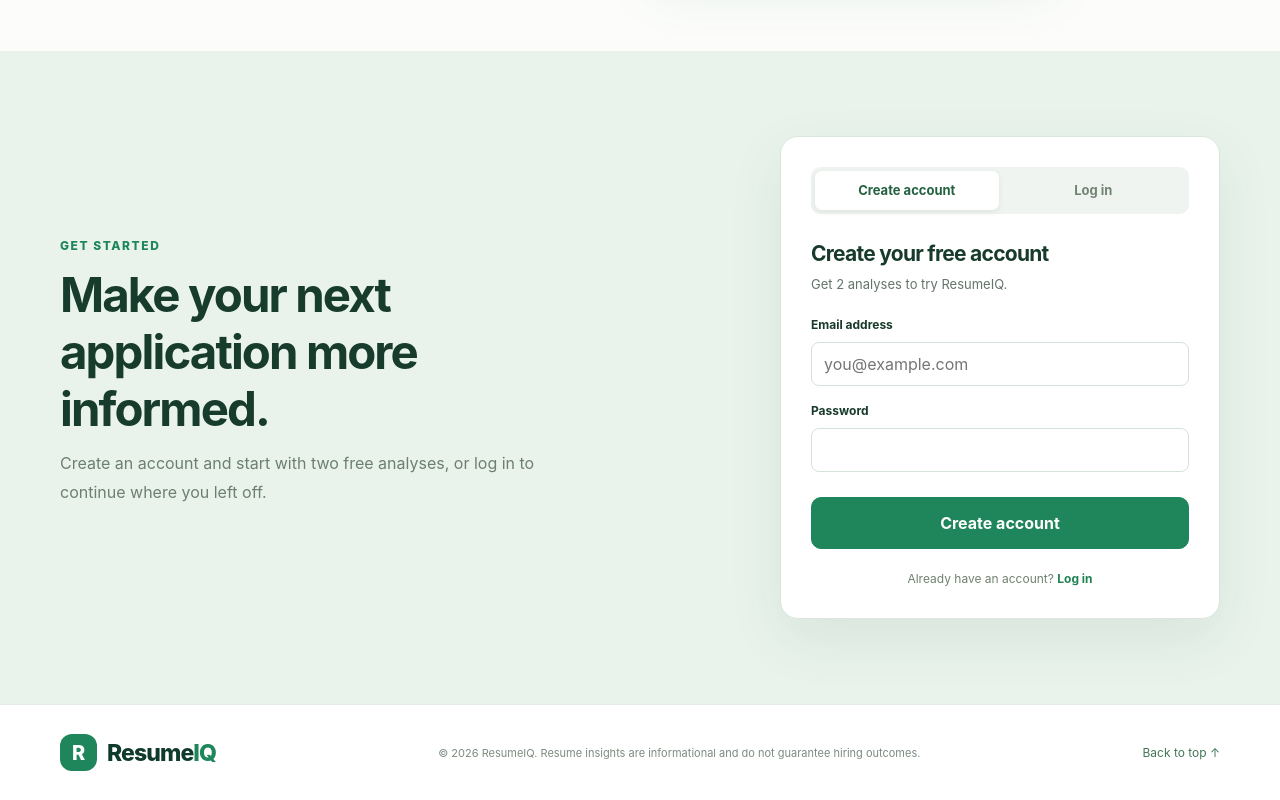
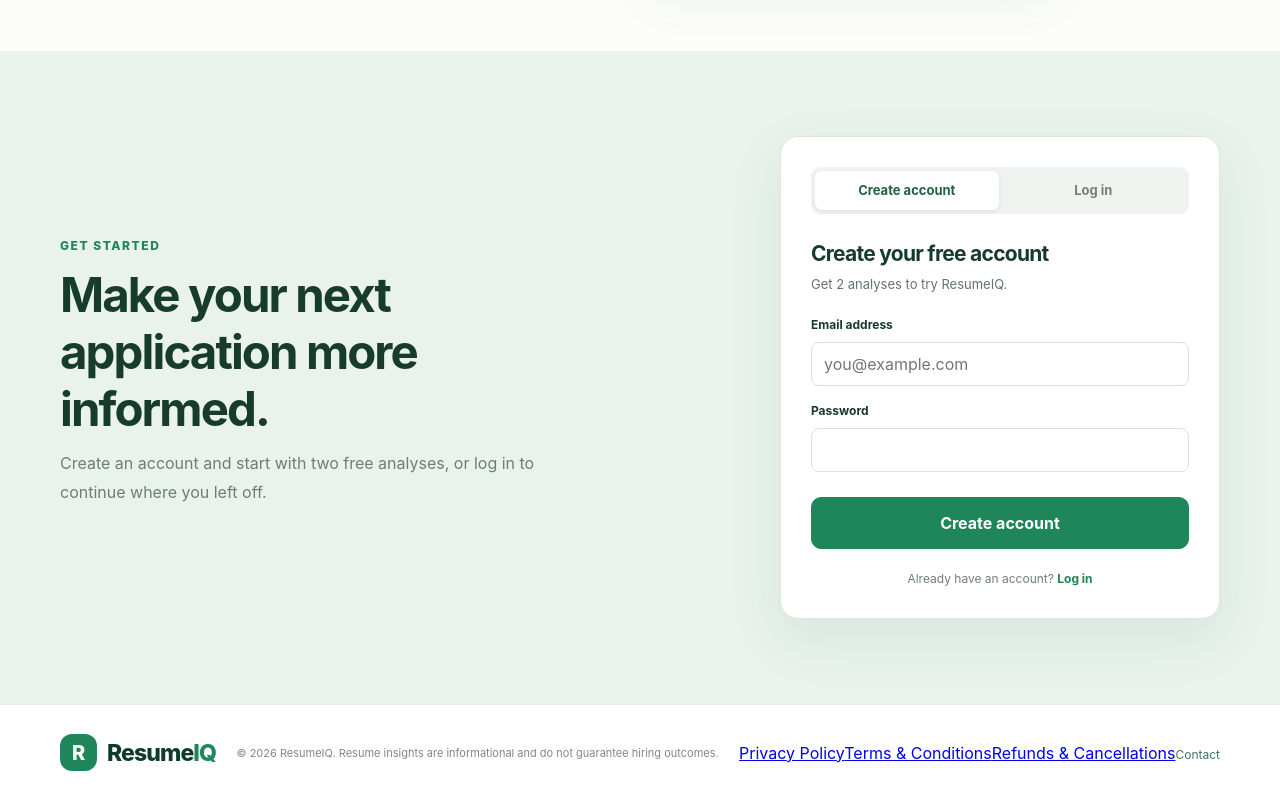
Before and after one commit to vanshkhat-lab/AI_Python_Project, a React (Vite) app in the folder ResumeIQ-Final/frontend/: page / in a window 1280 px wide. Shown: the part 2566-3366 px from the top of the page. Built offline with nearby package versions, Linux system fonts and the light colour scheme; no server answers.

Commit message:
Link public legal and contact pages in ResumeIQ homepage footer

```diff
--- a/ResumeIQ-Final/frontend/src/LandingPage.tsx
+++ b/ResumeIQ-Final/frontend/src/LandingPage.tsx
@@ -1,5 +1,6 @@
 import type { FormEvent } from "react";
 import "./landing.css";
+import { LegalLinks } from "./LegalPages";
 
 type AuthMode = "login" | "signup";
 
@@ -303,7 +304,7 @@ export default function LandingPage({
         <div className="ri-container ri-footer-inner">
           <a className="ri-brand" href="#top"><span className="ri-brand-icon">R</span><span>Resume<span className="ri-brand-highlight">IQ</span></span></a>
           <p>© {new Date().getFullYear()} ResumeIQ. Resume insights are informational and do not guarantee hiring outcomes.</p>
-          <a href="#top">Back to top ↑</a>
+          <LegalLinks className="ri-footer-policies" />
         </div>
       </footer>
     </div>
```
